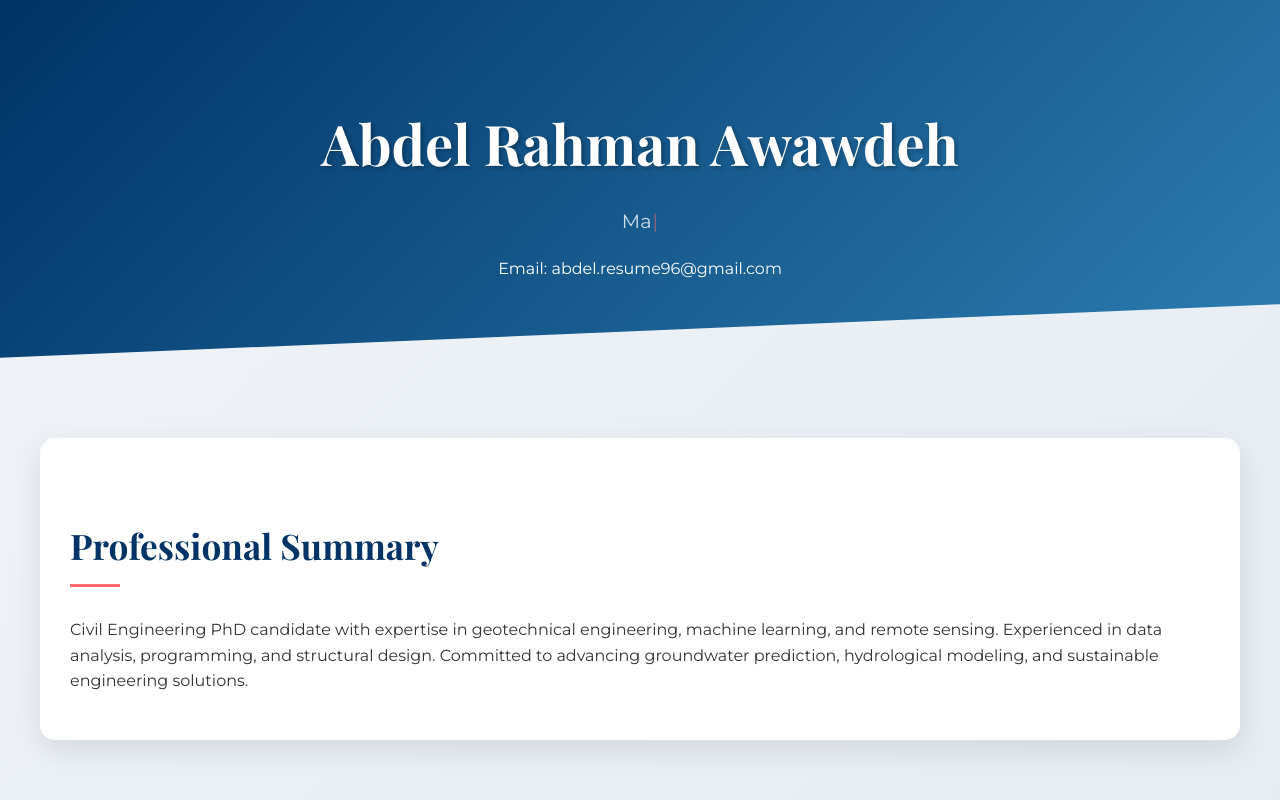
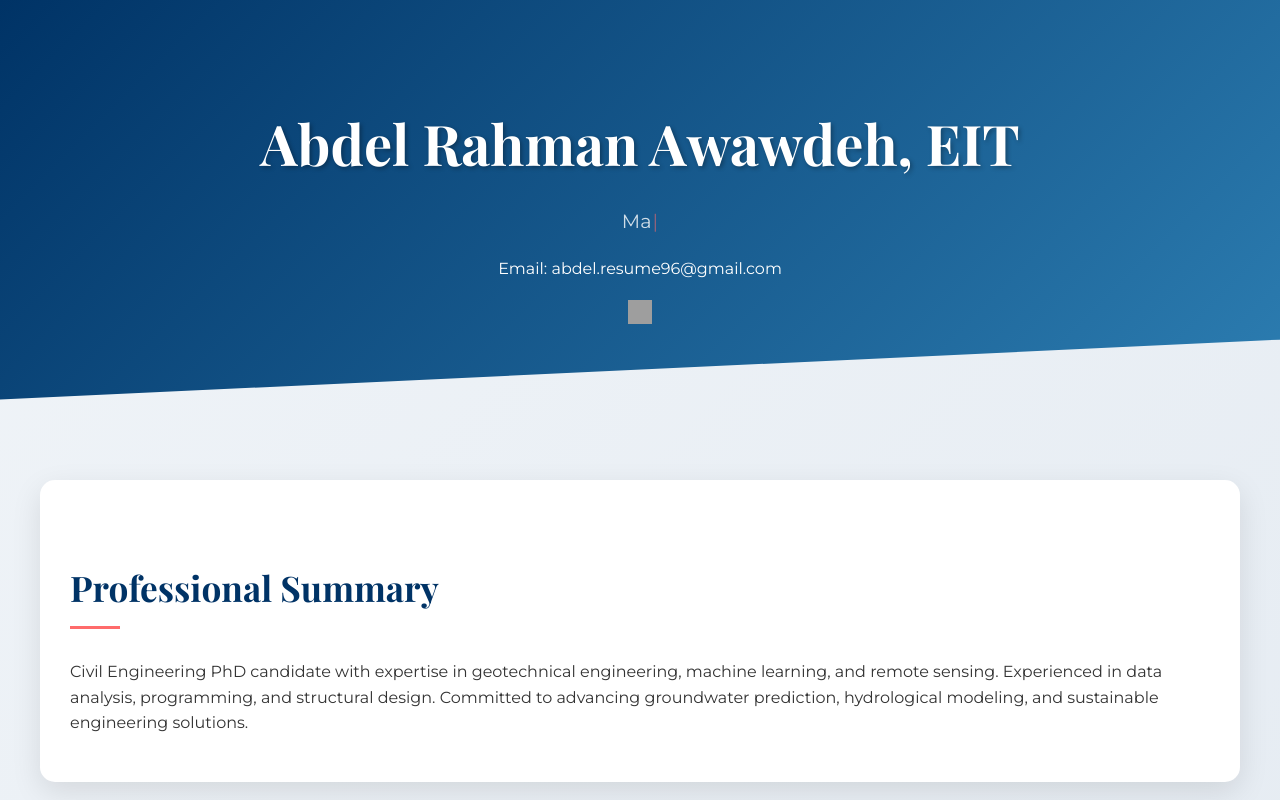
Before and after one commit to Amawawdeh/Amawawdeh.github.io, a plain HTML site: page index.html in a window 1280 px wide. Shown: the top 800 px of the page. Drawn offline with nearby package versions, Linux system fonts and the light colour scheme; grey boxes are pictures that could not be loaded.

Commit message:
index.html

```diff
--- a/index.html
+++ b/index.html
@@ -188,9 +188,15 @@
 </head>
 <body>
     <header>
-        <h1>Abdel Rahman Awawdeh</h1>
+        <h1>Abdel Rahman Awawdeh,  EIT</h1>
         <p class="subtitle" id="typewriter"> Civil Engineering PhD Candidate | Machine Learning Enthusiast</p>
         <p>Email: abdel.resume96@gmail.com</p>
+        <p>
+            <a href="https://www.linkedin.com/in/awawdah-abdel-rahman/" target="_blank">
+                <img src="https://upload.wikimedia.org/wikipedia/commons/8/81/LinkedIn_icon.svg" alt="LinkedIn" style="width: 24px; height: 24px; vertical-align: middle;">
+
+            </a>
+        </p>
     </header>
     <div class="container">
         <div class="card">
```
